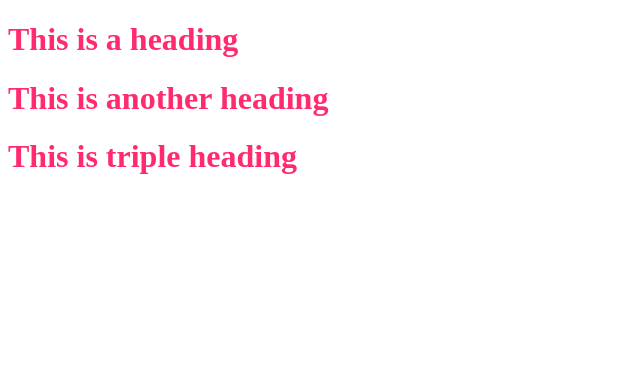
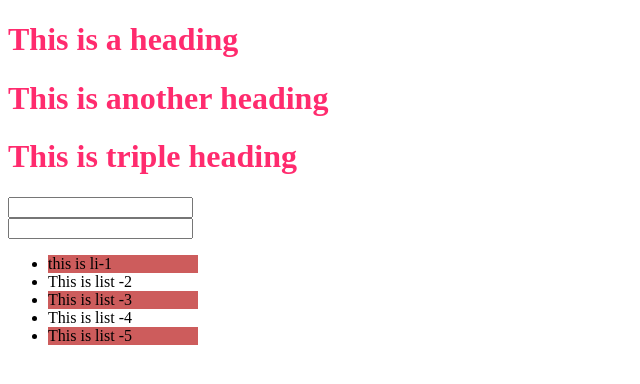
Before and after one commit to MasumHossain71/psuedo-class, a plain HTML site: page index.html in a window 1280 px wide. Shown: the whole page, without its empty margins (0-640 px from the left). Drawn offline with Linux system fonts and the light colour scheme.

Commit message:
new line added

```diff
--- a/index.html
+++ b/index.html
@@ -13,11 +13,33 @@
       color:blueviolet;
       font-size: 50px;
     }
+    .special-effect:hover{
+      font-family: sans-serif;
+      color:rgb(0, 255, 221);
+    }
+    input:focus{
+      font-weight: 700;
+      font-size: 20px;
+      color:#ff2b6e
+    }
+    li:nth-child(2n+1){
+      background-color: indianred;
+      width: 150px;
+    }
   </style>
 </head>
 <body>
   <h1>This is a heading</h1>
-  <h1>This is another heading</h1>
+  <h1 class="special-effect">This is another heading</h1>
   <h1>This is triple heading</h1>
+  <input type="text" name="name"><br>
+  <input type="email" name="email"><br>
+  <ul>
+    <li>this is li-1</li>
+    <li>This is list -2</li>
+    <li>This is list -3</li>
+    <li>This is list -4</li>
+    <li>This is list -5</li>
+  </ul>
 </body>
 </html>
```
